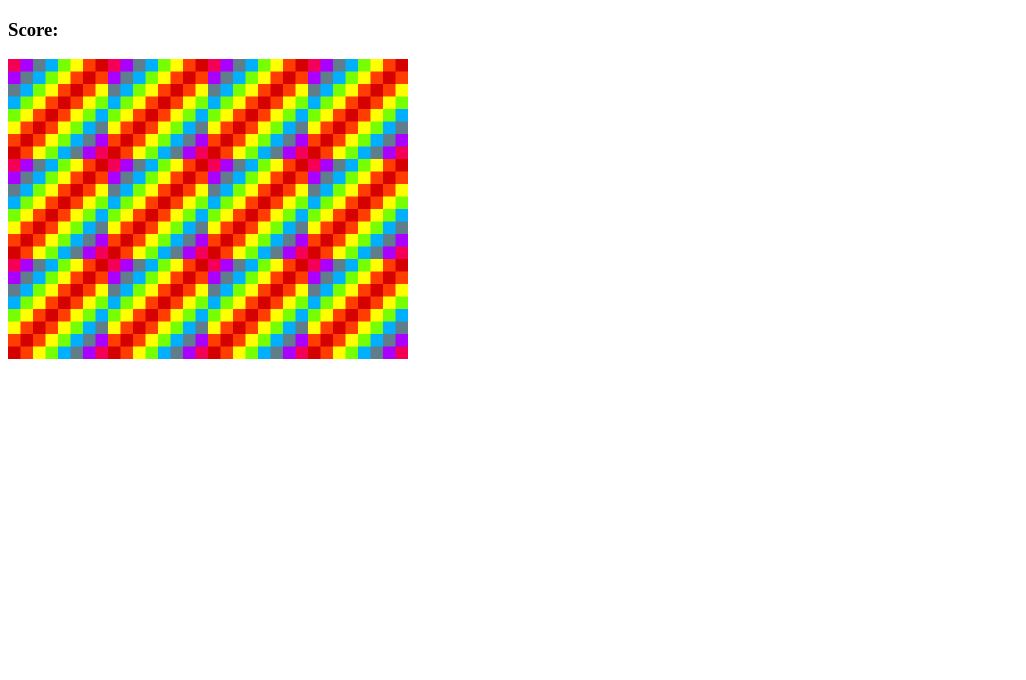
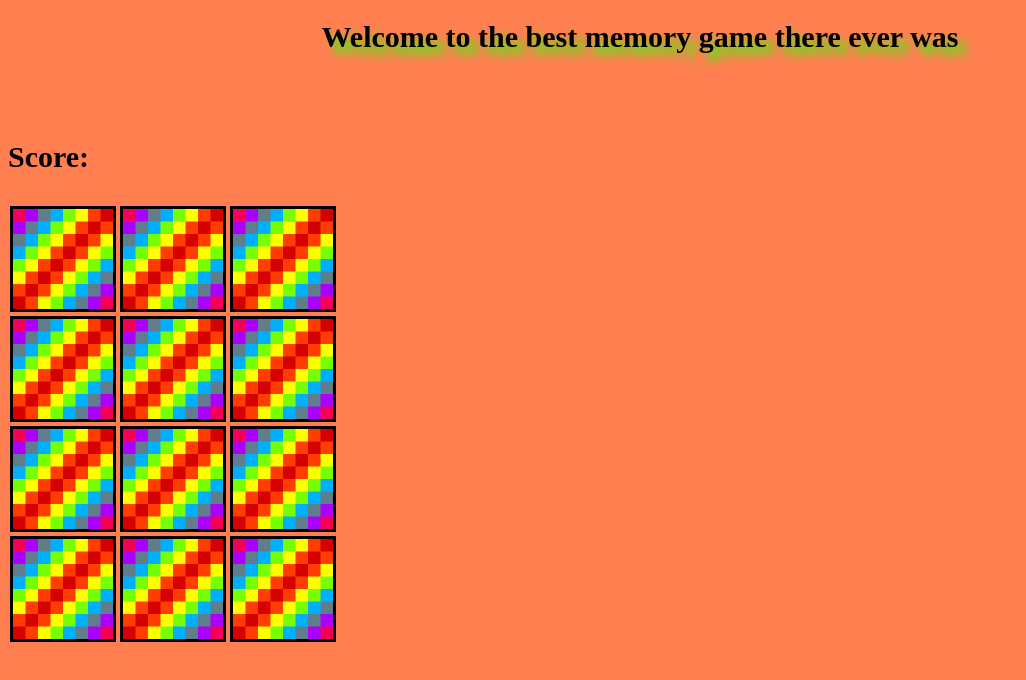
Before and after one commit to LucassNogueira/Deployment-lab, a website: page public/index.html in a window 1280 px wide. Shown: the whole page, without its empty margins (0-1026 px from the left). Drawn offline with Linux system fonts and the light colour scheme.

Commit message:
styling is not my strongsuit

```diff
--- a/public/index.html
+++ b/public/index.html
@@ -8,7 +8,13 @@
     <title>Memory Game</title>
   </head>
   <body>
-    <h3>Score:<span id="result"></span></h3>
+    <h1 style="font-family: lemon milk; font-size: 30px; font-weight: bold">
+      Welcome to the best memory game there ever was
+    </h1>
+    <br /><br />
+    <h3 style="font-family: lemon milk; font-size: 30px; font-weight: bold">
+      Score:<span id="result"></span>
+    </h3>
 
     <div class="grid"></div>
     <script src="./main.js"></script>
--- a/public/styles.css
+++ b/public/styles.css
@@ -4,3 +4,14 @@
   height: 300px;
   width: 400px;
 }
+body {
+  background-color: coral;
+}
+h1 {
+  text-align: center;
+  text-shadow: 8px 8px 10px rgb(51, 255, 0);
+}
+img {
+  border: 3px solid black;
+  margin: 2px;
+}
```
